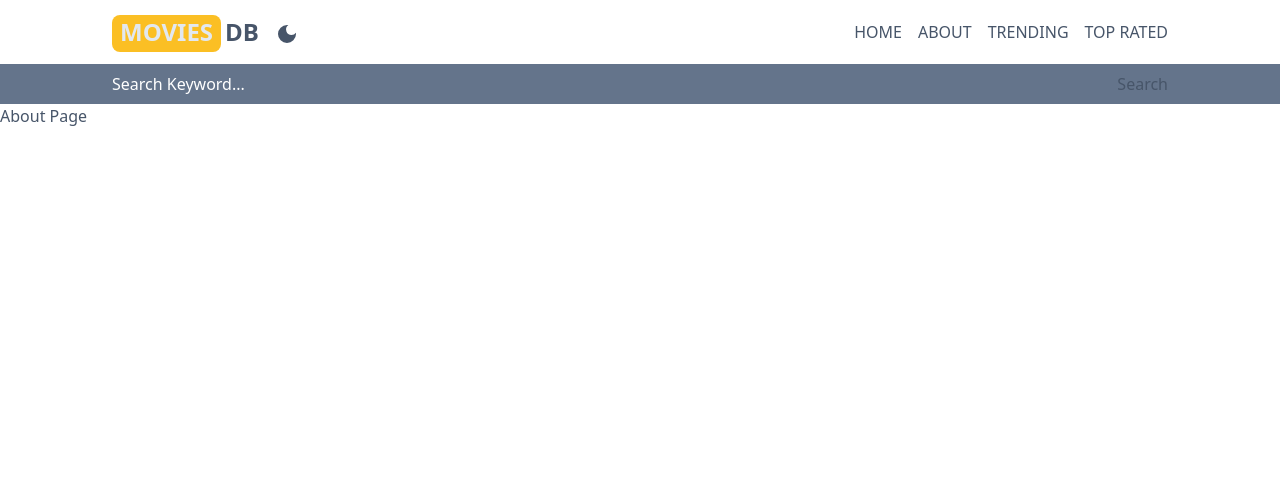
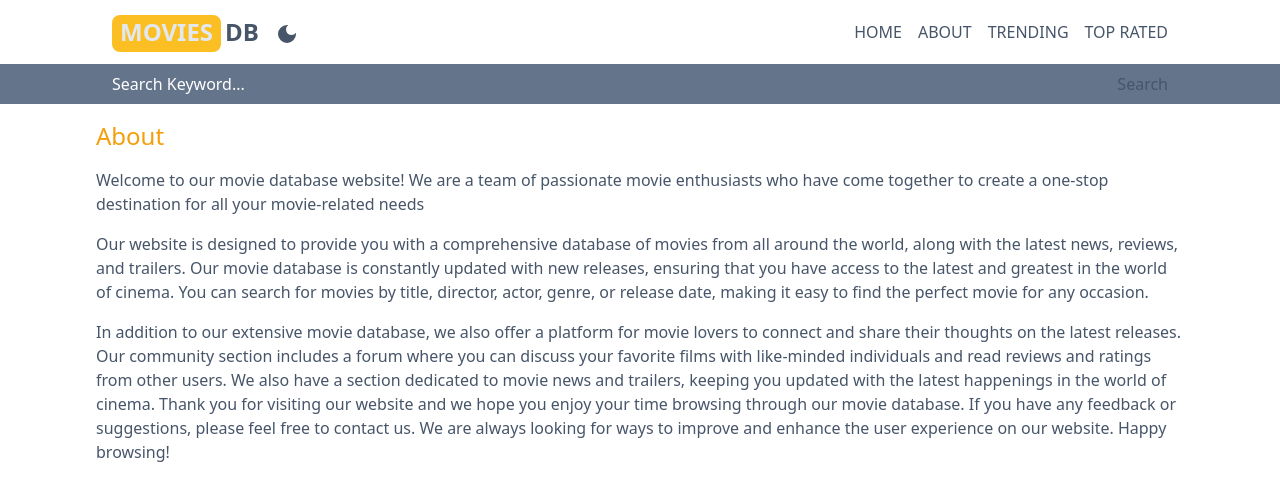
Before and after one commit to ElsayedRapaa/Movies_DB, a Next.js app: page /about in a window 1280 px wide. Shown: the top 500 px of the page. Built offline with nearby package versions, Linux system fonts and the light colour scheme.

Commit message:
Add Fetch  in Top_Rated Page and About Page

```diff
--- a/app/about/page.jsx
+++ b/app/about/page.jsx
@@ -3,5 +3,36 @@ export const metadata = {
 };
 
 export default function About() {
-  return <h2 className="">About Page</h2>;
+  return (
+    <div className="py-4 px-6 sm:px-8 max-w-6xl mx-auto space-y-4">
+      <h1 className="font-medium text-2xl text-amber-500">About</h1>
+      <p>
+        Welcome to our movie database website! We are a team of passionate movie
+        enthusiasts who have come together to create a one-stop destination for
+        all your movie-related needs
+      </p>
+      <p>
+        Our website is designed to provide you with a comprehensive database of
+        movies from all around the world, along with the latest news, reviews,
+        and trailers. Our movie database is constantly updated with new
+        releases, ensuring that you have access to the latest and greatest in
+        the world of cinema. You can search for movies by title, director,
+        actor, genre, or release date, making it easy to find the perfect movie
+        for any occasion.
+      </p>
+      <p>
+        In addition to our extensive movie database, we also offer a platform
+        for movie lovers to connect and share their thoughts on the latest
+        releases. Our community section includes a forum where you can discuss
+        your favorite films with like-minded individuals and read reviews and
+        ratings from other users. We also have a section dedicated to movie news
+        and trailers, keeping you updated with the latest happenings in the
+        world of cinema. Thank you for visiting our website and we hope you
+        enjoy your time browsing through our movie database. If you have any
+        feedback or suggestions, please feel free to contact us. We are always
+        looking for ways to improve and enhance the user experience on our
+        website. Happy browsing!
+      </p>
+    </div>
+  );
 }
--- a/app/top_rated/page.jsx
+++ b/app/top_rated/page.jsx
@@ -1,7 +1,25 @@
+import getTopRatedMovie from "@/lib/getTopRatedMovie";
+import Card from "../components/Card";
+
 export const metadata = {
   title: "MoviesDB | Top Rated",
 };
 
-export default function TopRated() {
-  return <h2 className="">Top Rated Page</h2>;
+export default async function TopRated() {
+  const topRatedMovies = getTopRatedMovie();
+  const movies = await topRatedMovies;
+
+  return (
+    <div className="max-w-6xl mx-auto sm:px-12 px-4 py-3 flex flex-col space-y-3">
+      <h2 className="font-bold text-xl sm:text-2xl">Top Rated Movies</h2>
+      <div
+        className="grid grid-cols-2 sm:grid-cols-3 md:grid-cols-4 lg:grid-cols-5 xl:grid-cols-6 2xl:grid-cols-8
+        overflow-x-auto gap-2 pb-4"
+      >
+        {movies.results.map((movie) => (
+          <Card key={movie.id} movie={movie} />
+        ))}
+      </div>
+    </div>
+  );
 }
--- /dev/null
+++ b/lib/getTopRatedMovie.jsx
@@ -0,0 +1,13 @@
+const API_KEY = process.env.API_KEY;
+
+export default async function getTopRatedMovie() {
+  const res = await fetch(
+    `https://api.themoviedb.org/3/movie/top_rated?api_key=${API_KEY}&language=en-US&page=1`
+  );
+
+  if (!res.ok) {
+    throw new Error("Error fetching data");
+  }
+
+  return res.json();
+}
```
